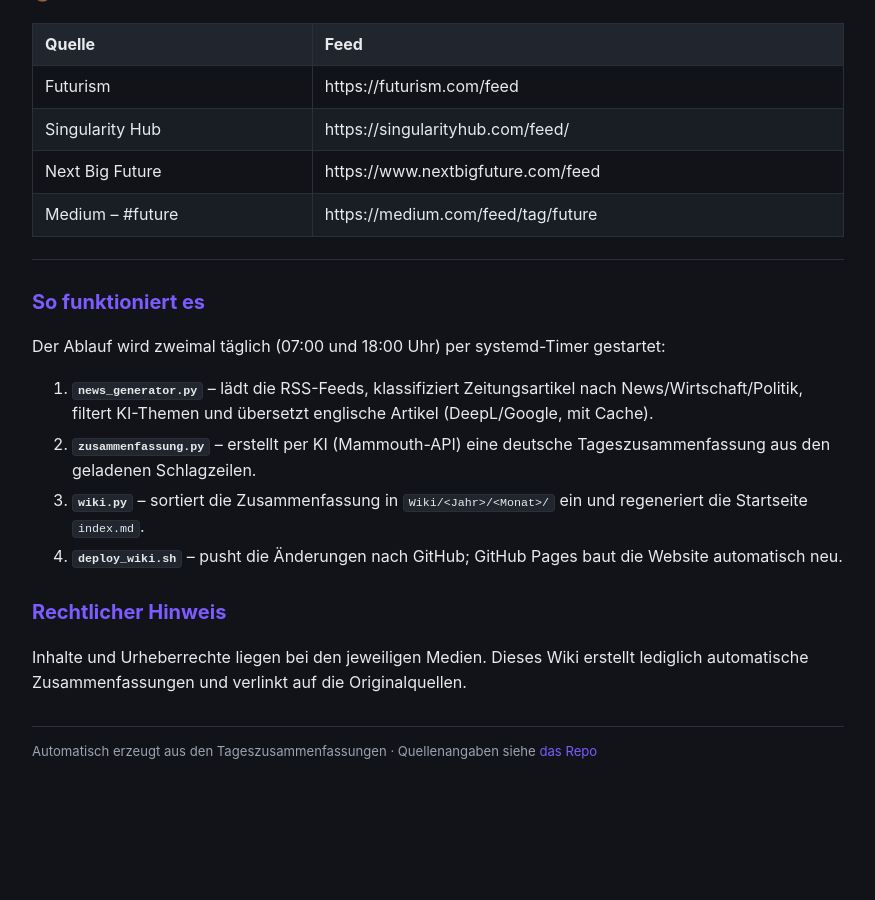
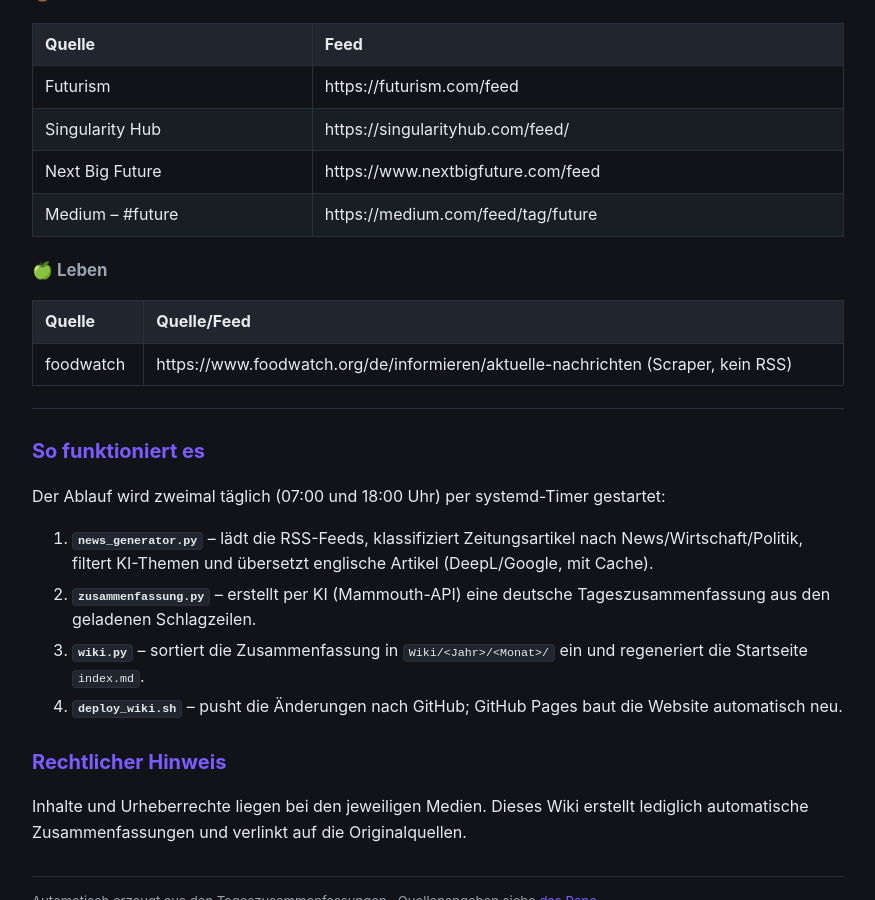
Before and after one commit to Ubuntu51/news-wiki, a Jekyll site: the page built from quellen.md, in a window 1280 px wide and 900 px high, scrolled down 1680 px. Shown: the whole window, without its empty margins (202-1077 px from the left). Built offline with Jekyll 4.4.1, drawn with Linux system fonts in a browser that asks for light colours; our own code applies the rules of GitHub Pages for plain Markdown files; before the commit the page ends 2466 px from its top, so only the background shows below that.

```diff
--- a/quellen.md
+++ b/quellen.md
@@ -59,6 +59,12 @@ automatisch ins Deutsche übersetzt.
 | Next Big Future | https://www.nextbigfuture.com/feed |
 | Medium – #future | https://medium.com/feed/tag/future |
 
+### 🍏 Leben
+
+| Quelle | Quelle/Feed |
+|---|---|
+| foodwatch | https://www.foodwatch.org/de/informieren/aktuelle-nachrichten (Scraper, kein RSS) |
+
 ---
 
 ## So funktioniert es
```
Also changed, not shown: index.md (+1 -1 lines), README.md.
